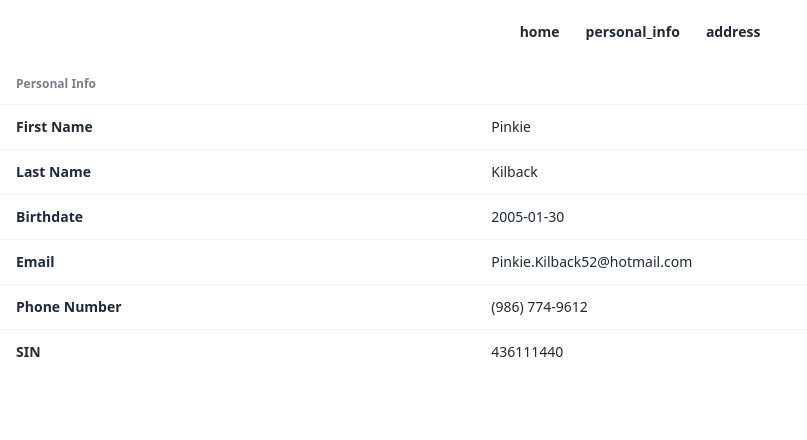
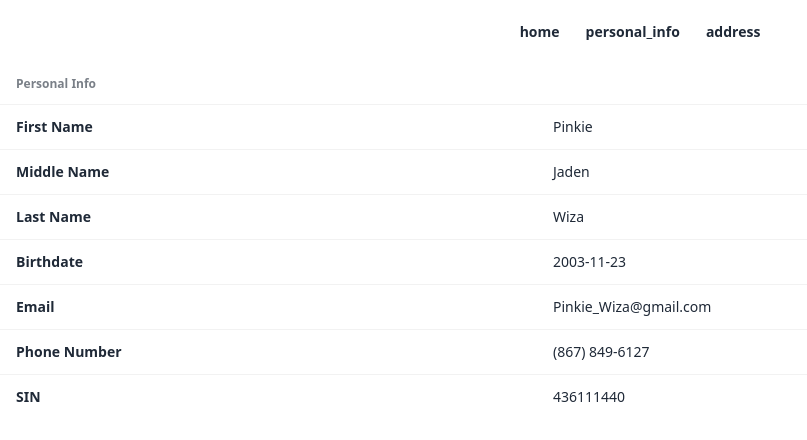
Before and after one commit to fpaguiar/mockit, a Vue app: page /personal_info in a window 1280 px wide. Shown: the top 440 px of the page, without its empty margins (0-807 px from the left). Built offline with nearby package versions, Linux system fonts and the light colour scheme.

Commit message:
feat: add middle name

```diff
--- a/src/views/PersonalInfoView.vue
+++ b/src/views/PersonalInfoView.vue
@@ -13,6 +13,7 @@ const getBirthdateObject = () => {
 
 const generatePersonalInfo = () => {
   const firstName = faker.person.firstName();
+  const middleName = faker.person.middleName();
   const lastName = faker.person.lastName();
   const birthdate = getBirthdateObject();
   const email = faker.internet.email({
@@ -24,6 +25,7 @@ const generatePersonalInfo = () => {
 
   return {
     firstName,
+    middleName,
     lastName,
     birthdate,
     email,
@@ -46,6 +48,10 @@ const personalInfo = generatePersonalInfo();
       <tr>
         <th>First Name</th>
         <td>{{ personalInfo.firstName }}</td>
+      </tr>
+      <tr>
+        <th>Middle Name</th>
+        <td>{{ personalInfo.middleName }}</td>
       </tr>
       <tr>
         <th>Last Name</th>
```
